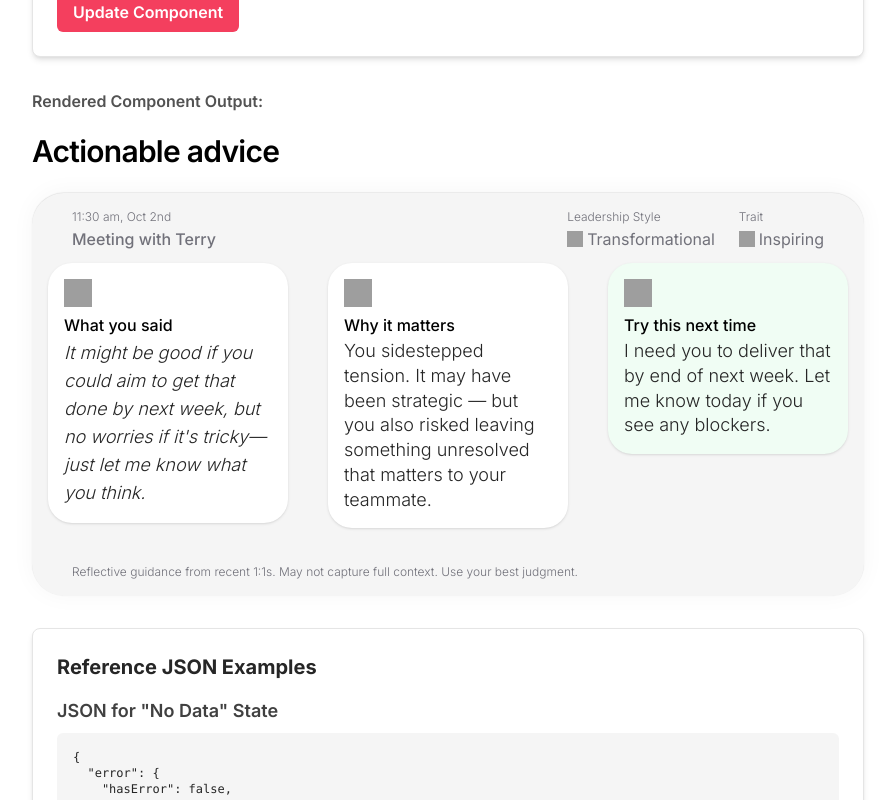
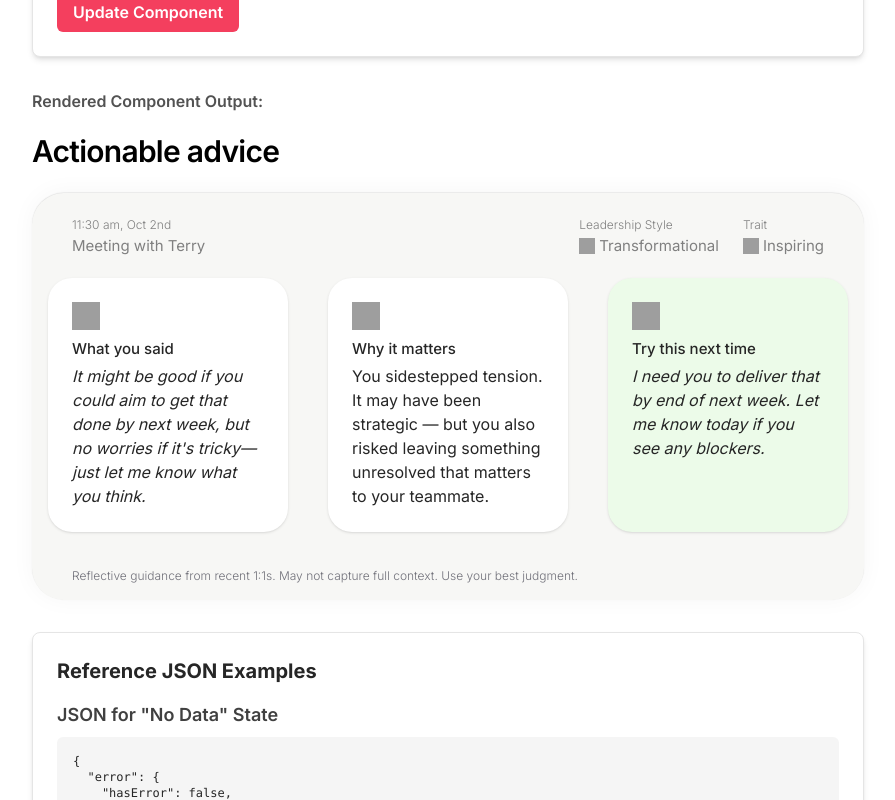
Before and after one commit to bn-digital/pursuit-sandbox, a Next.js app: page /settings/consult/projp/actionable-advice-proj in a window 1280 px wide. Shown: the part 683-1483 px from the top of the page, without its empty margins (192-1087 px from the left). Built offline with nearby package versions, Linux system fonts and the light colour scheme; grey boxes are pictures that could not be loaded.

Commit message:
Update ActionableAdvice.tsx

```diff
--- a/app/settings/consult/projp/actionable-advice-proj/components/ActionableAdvice.tsx
+++ b/app/settings/consult/projp/actionable-advice-proj/components/ActionableAdvice.tsx
@@ -107,22 +107,22 @@ export default function ActionableAdvice({ data }: ActionableAdviceProps) {
         </header>
 
         <div
-          className="flex flex-col gap-3 items-start p-4 mx-auto my-0 w-full max-w-screen-lg bg-neutral-100 rounded-[32px] shadow-[0px_-1px_24px_0px_#0000000A,0px_-0.5px_1px_0px_#0000001F]
+          className="flex flex-col gap-3 items-start p-4 mx-auto my-0 w-full max-w-screen-lg bg-[#F7F7F5] rounded-[32px] shadow-[0px_-1px_24px_0px_#0000000A,0px_-0.5px_1px_0px_#0000001F]
 "
         >
           {/* Meeting Information Header */}
           {(meetingContextFields || leadershipGoalFields) && (
-            <div className="box-border flex flex-wrap overflow-hidden overflow-x-scroll relative flex-row shrink-0 gap-8 px-6 w-full">
+            <div className="box-border flex flex-wrap overflow-hidden overflow-x-scroll relative flex-row shrink-0 gap-8 px-6 py-2 w-full">
               {(meetingContextFields?.dateTime ||
                 meetingContextFields?.attendee) && (
                 <div className="box-border flex relative flex-col grow shrink-0 gap-0.5 w-auto">
                   {meetingContextFields?.dateTime && (
-                    <time className="box-border relative shrink-0 h-auto text-xs font-light text-zinc-500">
+                    <time className="box-border relative shrink-0 h-auto text-xs font-light text-[#808080]">
                       {meetingContextFields?.dateTime}
                     </time>
                   )}
                   {meetingContextFields?.attendee && (
-                    <h3 className="box-border relative shrink-0 h-auto text-base text-zinc-500 font-medium">
+                    <h3 className="box-border relative shrink-0 h-auto text-[15px] text-[#808080]">
                       {`Meeting with ${meetingContextFields?.attendee}`}
                     </h3>
                   )}
@@ -133,7 +133,7 @@ export default function ActionableAdvice({ data }: ActionableAdviceProps) {
                 <div className="box-border flex relative flex-row shrink-0 gap-6 self-center">
                   {leadershipGoalFields?.style && (
                     <div className="box-border flex relative flex-col shrink-0 gap-0.5 w-auto">
-                      <span className="box-border relative shrink-0 h-auto text-xs font-light text-zinc-500">
+                      <span className="box-border relative shrink-0 h-auto text-xs font-light text-[#808080]">
                         Leadership Style
                       </span>
                       <div className="box-border flex relative flex-row shrink-0 gap-1 justify-start items-center">
@@ -142,7 +142,7 @@ export default function ActionableAdvice({ data }: ActionableAdviceProps) {
                           className="box-border object-cover overflow-hidden shrink-0 w-4 h-4"
                           alt={`${leadershipGoalFields?.style} icon`}
                         />
-                        <span className="box-border relative shrink-0 h-auto text-base text-zinc-500">
+                        <span className="box-border relative shrink-0 h-auto text-[15px] text-[#808080]">
                           {leadershipGoalFields?.style}
                         </span>
                       </div>
@@ -151,7 +151,7 @@ export default function ActionableAdvice({ data }: ActionableAdviceProps) {
 
                   {leadershipGoalFields?.trait && (
                     <div className="box-border flex relative flex-col shrink-0 gap-0.5 w-auto">
-                      <span className="box-border relative shrink-0 h-auto text-xs font-light text-zinc-500">
+                      <span className="box-border relative shrink-0 h-auto text-xs font-light text-[#808080]">
                         Trait
                       </span>
                       <div className="box-border flex relative flex-row shrink-0 gap-1 justify-start items-center">
@@ -160,7 +160,7 @@ export default function ActionableAdvice({ data }: ActionableAdviceProps) {
                           className="box-border object-cover overflow-hidden shrink-0 w-4 h-4"
                           alt={`${leadershipGoalFields?.trait} icon`}
                         />
-                        <span className="box-border relative shrink-0 h-auto text-base text-zinc-500">
+                        <span className="box-border relative shrink-0 h-auto text-[15px] text-[#808080]">
                           {leadershipGoalFields?.trait}
                         </span>
                       </div>
@@ -180,7 +180,7 @@ export default function ActionableAdvice({ data }: ActionableAdviceProps) {
                 {/* What you said card */}
                 {feedbackOriginalStatement && (
                   <article className="w-[33%] max-md:ml-0 max-md:w-full ">
-                    <div className="box-border flex overflow-hidden relative flex-col grow p-4 gap-2 bg-white rounded-[24px] shadow ">
+                    <div className="box-border flex overflow-hidden relative flex-col grow p-6 gap-2 bg-white rounded-[24px] shadow h-[254px] flex-1 overflow-y-scroll">
                       <img
                         src={FeedbackSectionStyleIconMap.originalStatement}
                         className="box-border object-cover overflow-hidden shrink-0 w-7 h-7"
@@ -188,12 +188,12 @@ export default function ActionableAdvice({ data }: ActionableAdviceProps) {
                       />
                       <div className="box-border flex relative flex-col grow shrink-0 gap-1">
                         {feedbackOriginalStatement?.title && (
-                          <h4 className="box-border relative shrink-0 h-auto text-base leading-tight font-medium text-[15px]">
+                          <h4 className="box-border relative shrink-0 h-auto font-medium text-[15px] leading-[22px] text-[#262626]">
                             {feedbackOriginalStatement?.title}
                           </h4>
                         )}
                         {feedbackOriginalStatement?.text && (
-                          <blockquote className="box-border relative shrink-0 h-auto text-lg italic font-light text-neutral-800">
+                          <blockquote className="box-border relative shrink-0 h-auto font-normal italic text-base leading-[24px] text-[#262626]">
                             {feedbackOriginalStatement?.text}
                           </blockquote>
                         )}
@@ -205,7 +205,7 @@ export default function ActionableAdvice({ data }: ActionableAdviceProps) {
                 {/* Why it matters card */}
                 {feedbackAnalysis && (
                   <article className="ml-5 w-[33%] max-md:ml-0 max-md:w-full">
-                    <div className="box-border flex overflow-hidden relative flex-col grow p-4 gap-2 bg-white rounded-[24px] shadow">
+                    <div className="box-border flex overflow-hidden relative flex-col grow p-6 gap-2 bg-white rounded-[24px] shadow h-[254px] flex-1 overflow-y-scroll">
                       <img
                         src={FeedbackSectionStyleIconMap.analysis}
                         className="box-border object-cover overflow-hidden shrink-0 w-7 h-7"
@@ -213,12 +213,12 @@ export default function ActionableAdvice({ data }: ActionableAdviceProps) {
                       />
                       <div className="box-border flex relative flex-col grow shrink-0 gap-1">
                         {feedbackAnalysis?.title && (
-                          <h4 className="box-border relative shrink-0 h-auto text-base leading-tight font-medium text-[15px]">
+                          <h4 className="box-border relative shrink-0 h-auto font-medium text-[15px] leading-[22px] text-[#262626]">
                             {feedbackAnalysis?.title}
                           </h4>
                         )}
                         {feedbackAnalysis?.text && (
-                          <p className="box-border relative shrink-0 h-auto text-lg font-light leading-snug text-neutral-800">
+                          <p className="box-border relative shrink-0 h-auto font-normal text-base leading-[24px] text-[#262626]">
                             {feedbackAnalysis?.text}
                           </p>
                         )}
@@ -230,7 +230,7 @@ export default function ActionableAdvice({ data }: ActionableAdviceProps) {
                 {/* Try this next time card */}
                 {feedbackSuggestion && (
                   <article className="ml-5 w-[33%] max-md:ml-0 max-md:w-full">
-                    <div className="box-border flex overflow-hidden relative flex-col grow p-4 gap-2 bg-green-50 rounded-[24px] shadow">
+                    <div className="box-border flex overflow-hidden relative flex-col grow p-6 gap-2 bg-[#ECFBE9] rounded-[24px] shadow h-[254px] flex-1 overflow-y-scroll">
                       <img
                         src={FeedbackSectionStyleIconMap.suggestion}
                         className="box-border object-cover overflow-hidden shrink-0 w-7 h-7"
@@ -238,12 +238,12 @@ export default function ActionableAdvice({ data }: ActionableAdviceProps) {
                       />
                       <div className="box-border flex relative flex-col grow shrink-0 gap-1">
                         {feedbackSuggestion?.title && (
-                          <h4 className="box-border relative shrink-0 h-auto text-base leading-tight font-medium text-[15px]">
+                          <h4 className="box-border relative shrink-0 h-auto font-medium text-[15px] leading-[22px] text-[#262626]">
                             {feedbackSuggestion?.title}
                           </h4>
                         )}
                         {feedbackSuggestion?.text && (
-                          <p className="box-border relative shrink-0 h-auto text-lg font-light leading-snug text-neutral-800">
+                          <p className="box-border relative shrink-0 h-auto font-normal italic text-base leading-[24px] text-[#262626]">
                             {feedbackSuggestion?.text}
                           </p>
                         )}
```
